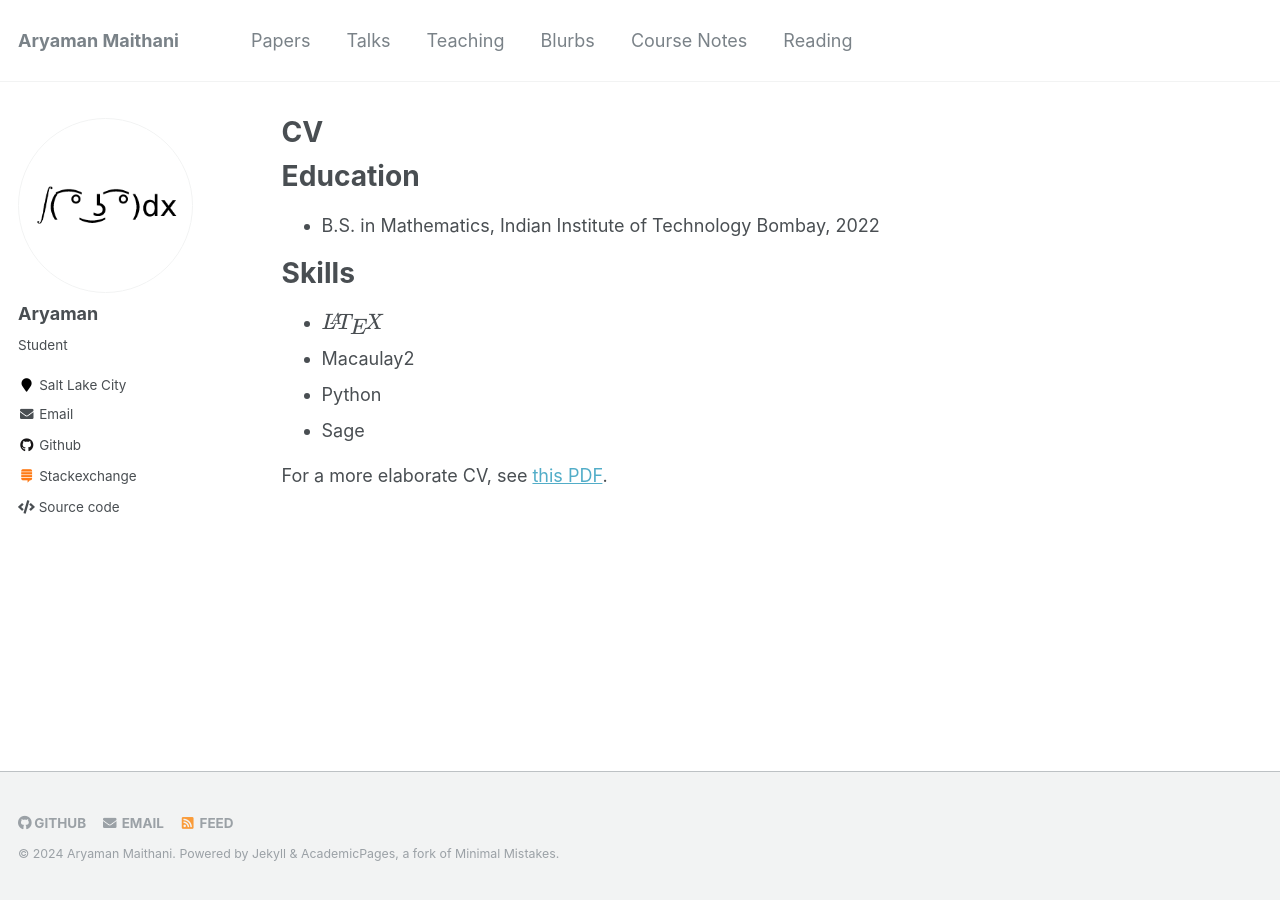
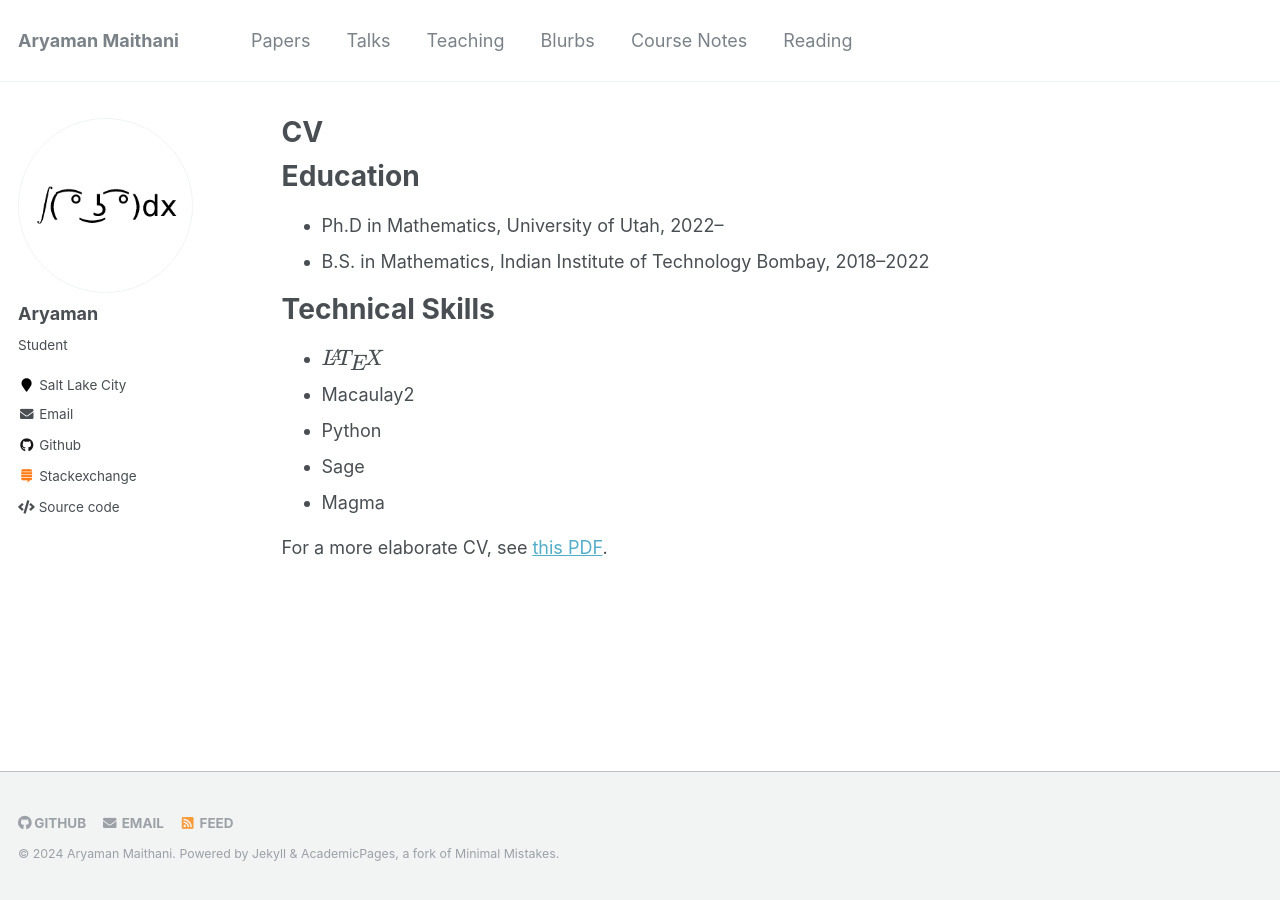
Before and after one commit to aryamanmaithani/math, a Jekyll site: the page built from _pages/cv.md, in a window 1280 px wide. Built offline with Jekyll 4.4.1, drawn with Linux system fonts in a browser that asks for light colours; formulas are drawn with MathJax 3.

Commit message:
Update cv.md

```diff
--- a/_pages/cv.md
+++ b/_pages/cv.md
@@ -11,19 +11,15 @@ redirect_from:
 
 Education
 ======
-* B.S. in Mathematics, Indian Institute of Technology Bombay, 2022
-<!-- * Ph.D in Version Control Theory, GitHub University, 2018 (expected) -->
+* Ph.D in Mathematics, University of Utah, 2022–
+* B.S. in Mathematics, Indian Institute of Technology Bombay, 2018–2022
 
-Skills
+Technical Skills
 =====
 * $\LaTeX$
 * Macaulay2
 * Python
 * Sage
+* Magma
 
 For a more elaborate CV, see [this PDF](https://aryamanmaithani.github.io/files/CV.pdf).
-
-<!-- <object data='https://aryamanmaithani.github.io/files/CV.pdf#toolbar=1'
-        type='application/pdf'
-        width='100%'
-        height='400px'> -->
```
